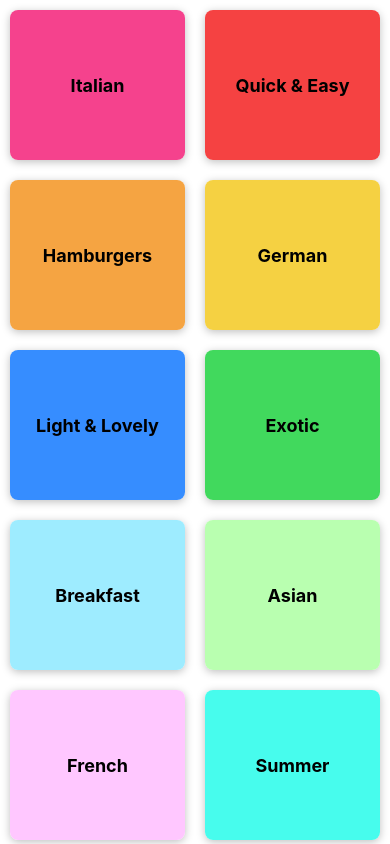
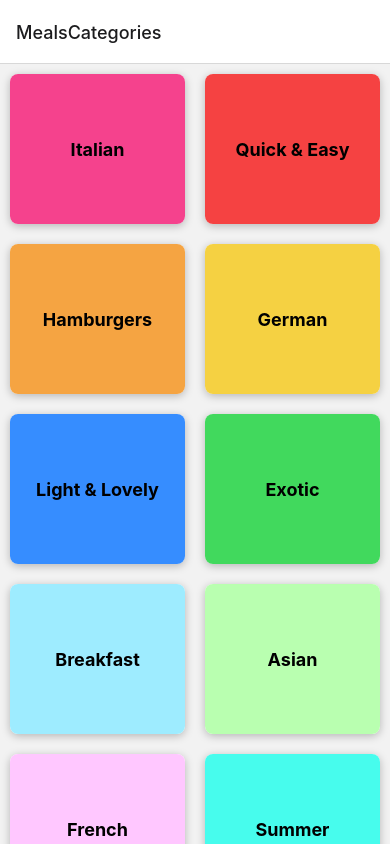
Before and after one commit to carlitoSwaaay/RNCourse-Meals-app, a React Native app: screen / in a window 390 px wide. Built offline with nearby package versions, Linux system fonts and the light colour scheme.

Commit message:
added more nav, added meals overview screen

```diff
--- a/App.js
+++ b/App.js
@@ -1,13 +1,22 @@
 import { StatusBar } from 'expo-status-bar';
 import { StyleSheet } from 'react-native';
 import CategoriesScreen from './screens/CategoriesScreen';
+import { NavigationContainer } from '@react-navigation/native';
+import { createNativeStackNavigator } from '@react-navigation/native-stack';
+
+const Stack = createNativeStackNavigator();
 
 export default function App() {
   return (
     <>
-      <StatusBar style={'light'} />
-      <CategoriesScreen />
-    </>);
+      <StatusBar style={'dark'} />
+      <NavigationContainer>
+        <Stack.Navigator>
+          <Stack.Screen name="MealsCategories" component={CategoriesScreen} />
+        </Stack.Navigator>
+      </NavigationContainer>
+    </>
+  );
 
 }
 
--- a/package.json
+++ b/package.json
@@ -10,12 +10,13 @@
   },
   "dependencies": {
     "@react-navigation/native": "^6.1.6",
+    "@react-navigation/native-stack": "^6.9.12",
     "expo": "~48.0.18",
     "expo-status-bar": "~1.4.4",
     "react": "18.2.0",
     "react-native": "0.71.8",
-    "react-native-screens": "~3.20.0",
-    "react-native-safe-area-context": "4.5.0"
+    "react-native-safe-area-context": "4.5.0",
+    "react-native-screens": "~3.20.0"
   },
   "devDependencies": {
     "@babel/core": "^7.20.0"
```
Also changed, not shown: screens/MealsOverviewScreen.js (added, +22 -0 lines), 1 other file (tests, documents, lock files or other folders).
